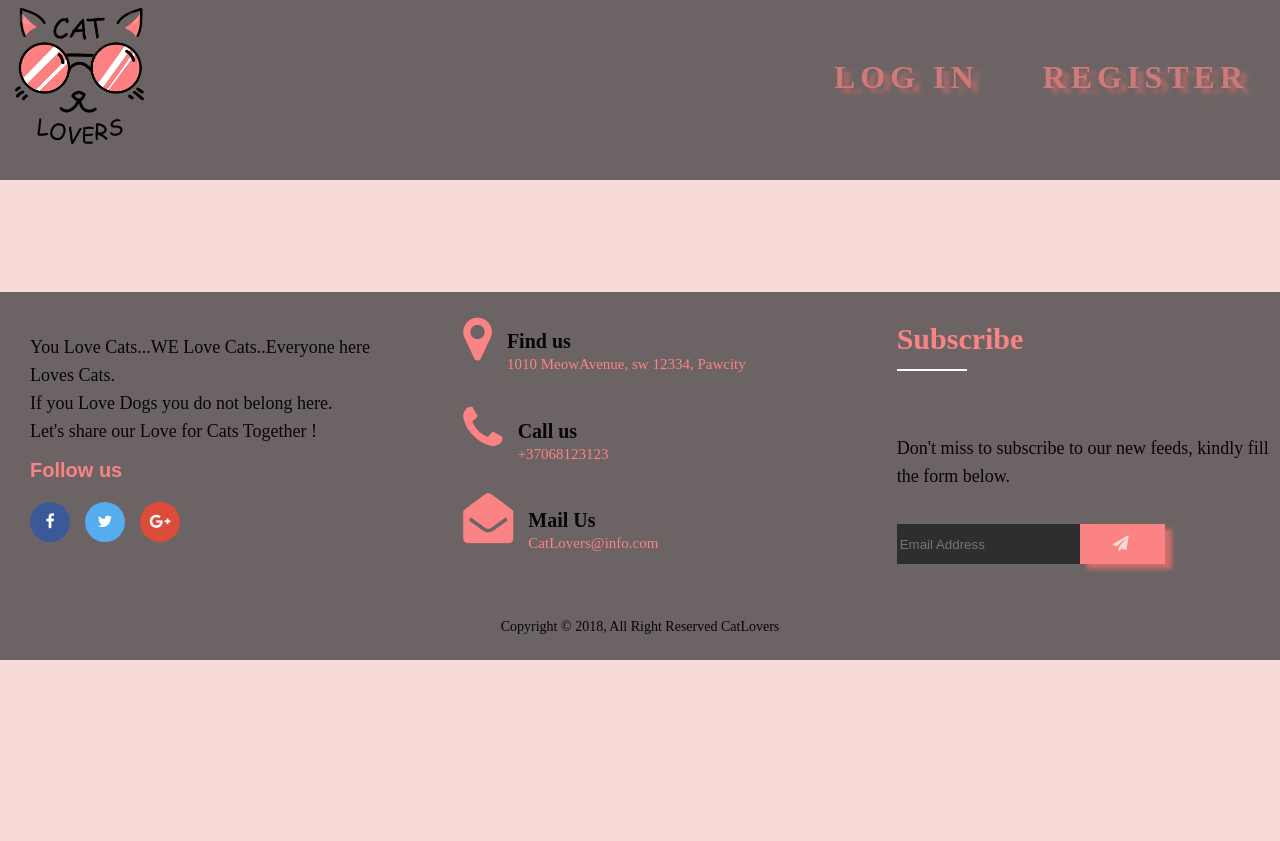
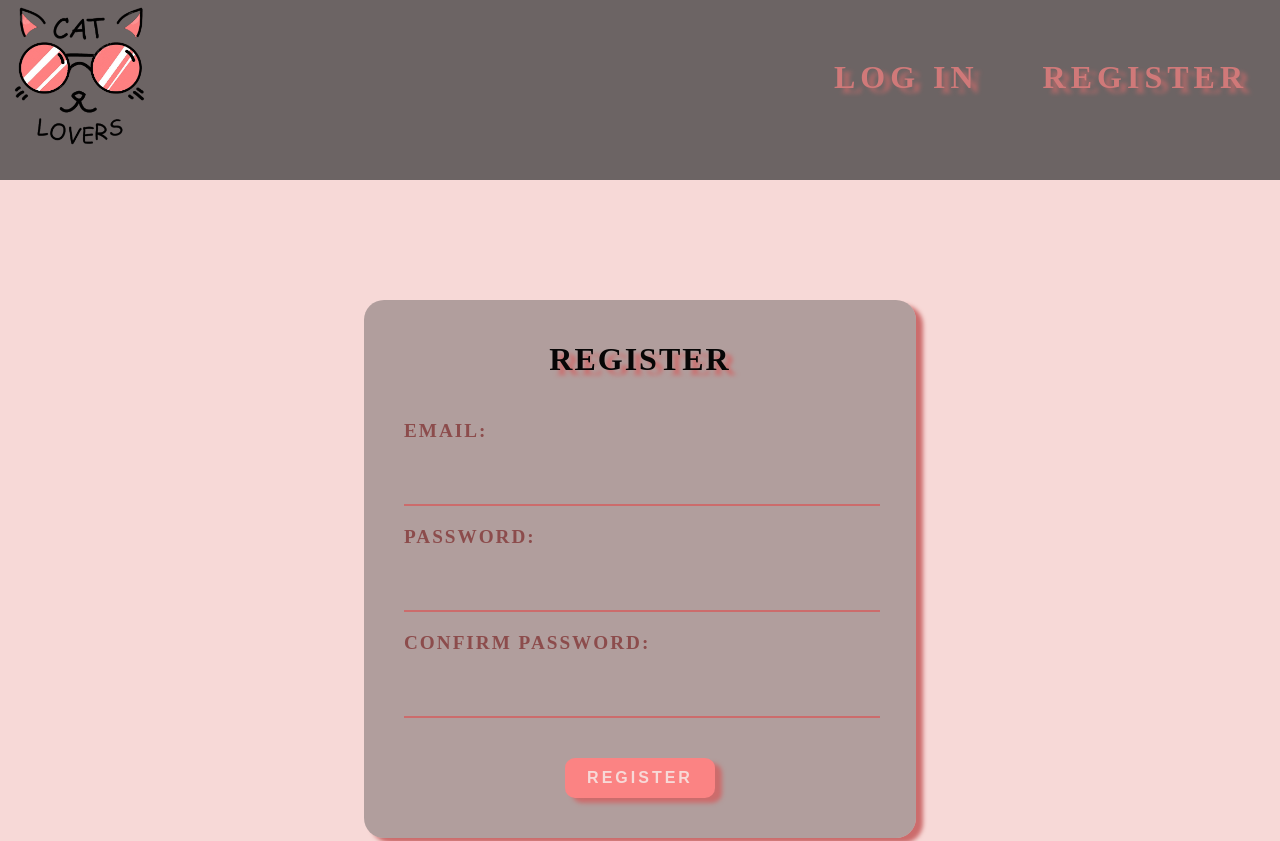
Before and after one commit to InetaKr/React-Atsiskaitymas, a React (Create React App) app: page /register in a window 1280 px wide. Shown: the top 841 px of the page. Before the commit the page ends 800 px from the top, so only its background shows below. Built offline with nearby package versions, Linux system fonts and the light colour scheme; no server answers.

Commit message:
fixed form css file

```diff
--- a/src/components/LogIn.jsx
+++ b/src/components/LogIn.jsx
@@ -30,9 +30,10 @@ const LogIn = () => {
 
       return (
      <>
-     <div className="login-form-wrapper">
-     <form onSubmit={handleSubmit} className="login-form">
+     <div className="form-wrapper">
+     <form onSubmit={handleSubmit} className="form">
       <h1>Log In</h1>
+      <div className="label-wrapper">
       <label>
         Email:
         <br />
@@ -53,6 +54,7 @@ const LogIn = () => {
         }
       />
       </label>
+      </div>
       <button type="submit"> Log In </button>
       {errorMessage && <p>{errorMessage}</p>}
      </form>
--- a/src/components/Register.jsx
+++ b/src/components/Register.jsx
@@ -57,8 +57,11 @@ const Register = () => {
       onSubmit={handleSubmit}
     >
       {({ values,errors, touched, setValues }) => (
-        <Form >
-          <label>
+        <div className="form-wrapper">
+        <Form  className="form">
+          <h1>Register</h1>
+          <div className="label-wrapper">
+           <label>
             Email:
           <Field
             type="email" name="email" value={values.email}
@@ -91,10 +94,12 @@ const Register = () => {
             : null
           }
           </label>
+          </div>
           <div>
         <input type="submit" value="Register" />
         </div>
         </Form>
+        </div>
       )}
     </Formik>
   );
--- a/src/styles/App.css
+++ b/src/styles/App.css
@@ -1,6 +1,6 @@
 @import './header.css';
-@import './login.css';
 @import './footer.css';
+@import './form.css';
 
 body{
     background-color: rgb(247,217,215);;
--- a/src/styles/login.css
+++ b/src/styles/form.css
@@ -1,9 +1,9 @@
-.login-form-wrapper{
+.form-wrapper{
     display:flex;
   justify-content: center;
 }
 
-.login-form{
+.form{
     margin-top: 300px;
     display: flex;
     flex-direction: column;
@@ -17,7 +17,7 @@
     padding: 20px;
 }
 
-.login-form h1{
+.form h1{
     text-decoration: none;
     text-transform: uppercase;
     letter-spacing: 5px;
@@ -27,7 +27,7 @@
     text-shadow: 7px 5px 4px rgb(204,108,108);
 }
 
-.login-form label{
+.form label{
     margin: 0;
 	padding: 0;
 	font-weight: bold;
@@ -39,12 +39,12 @@
 
 }
 
-.login-form input{
+.form input{
     width: 100%;
 	margin-bottom: 20px;
 }
 
-.login-form input[type=password], .login-form input[type=email] {
+.form input[type=password], .form input[type=email] {
 	border: none;
 	border-bottom: 2px solid rgb(204,108,108);
 	background: transparent;
@@ -53,7 +53,7 @@
 	font-size: 20px;
 }
 
-.login-form p{
+.form p{
     font-weight: bold;
     font-size: 1.2rem;
     font-weight: 900;
@@ -61,3 +61,35 @@
     text-transform: uppercase;
     color:rgb(140,76,76);
 }
+
+.form  input[type=submit]{
+    text-align: center;
+    font-size: 1rem;
+    font-weight: 700;
+    letter-spacing: 3px;
+    width: 150px;
+    height: 40px;
+    border-color: transparent;
+    border-radius: 10px;
+    color: rgb(247,217,215);
+    background-color: rgb(251,131,131);
+    text-transform: uppercase;
+    box-shadow: 7px 5px 4px rgb(204,108,108);
+}
+
+.form  input[type=submit]:hover{
+    cursor: pointer;
+    color: rgb(251,131,131);
+    background-color: rgb(247,217,215);
+}
+
+.error-message{
+    margin:20px;
+    color: black;
+    font-size: 15px;
+
+}
+
+.label-wrapper{
+    margin: 20px;
+}
```
